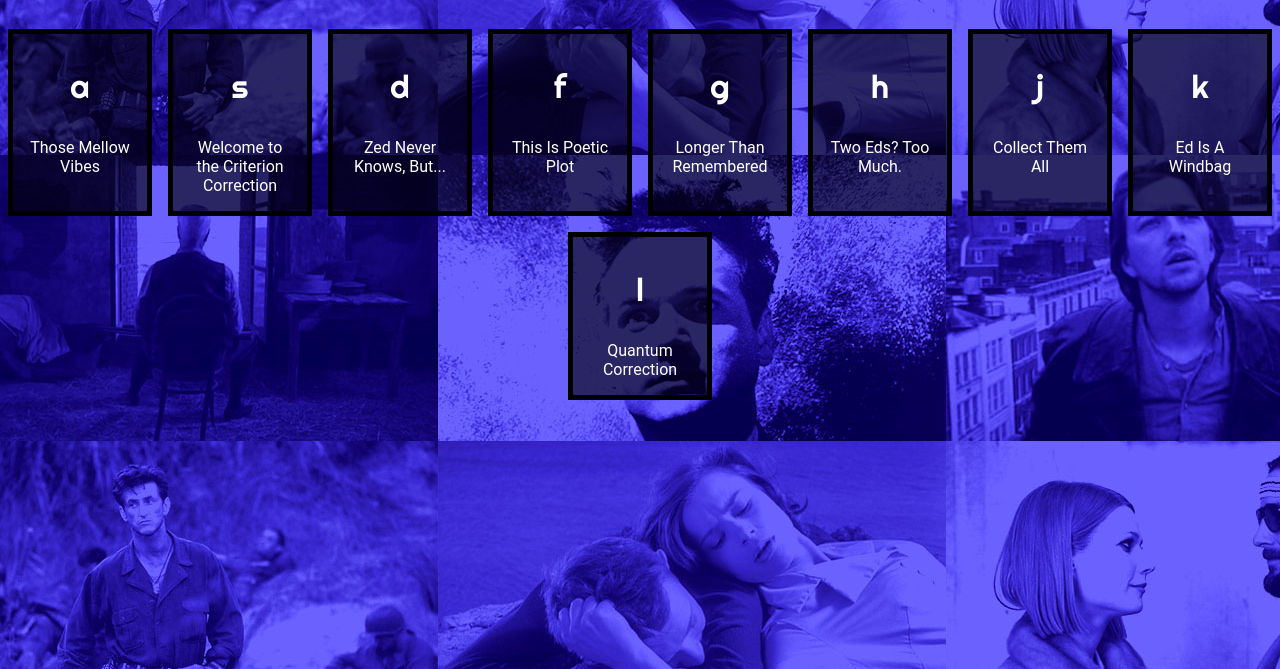
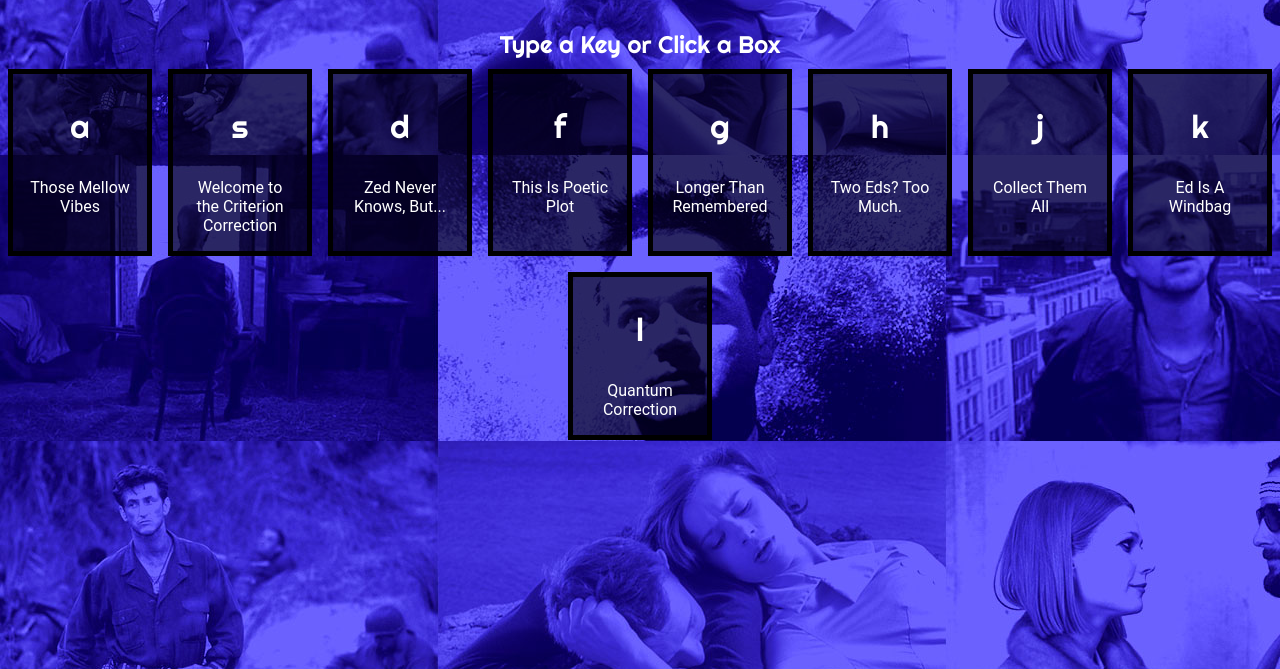
Before and after one commit to bretzawilski/criterion-soundboard, a plain HTML site: page index.html in a window 1280 px wide. Shown: the part 131-800 px from the top of the page. Drawn offline with Linux system fonts and the light colour scheme.

Commit message:
Added instructions

```diff
--- a/index.html
+++ b/index.html
@@ -16,6 +16,7 @@
   <body>
     <div class="container">
       <p>The (Un)Official Criterion Correction Soundboard Experience</p>
+      <small>Type a Key or Click a Box</small>
       <div class="keys">
         <div id="a" data-key="a" class="key">
           <p>a</p>
--- a/style.css
+++ b/style.css
@@ -6,6 +6,14 @@ html {
 *:before,
 *:after {
   box-sizing: inherit;
+}
+
+small {
+  color: white;
+  padding-bottom: 10px;
+  text-align: center;
+  font-size: 1.5rem;
+  font-family: "Righteous", sans-serif;
 }
 
 @media screen and (max-width: 600px) {
```
